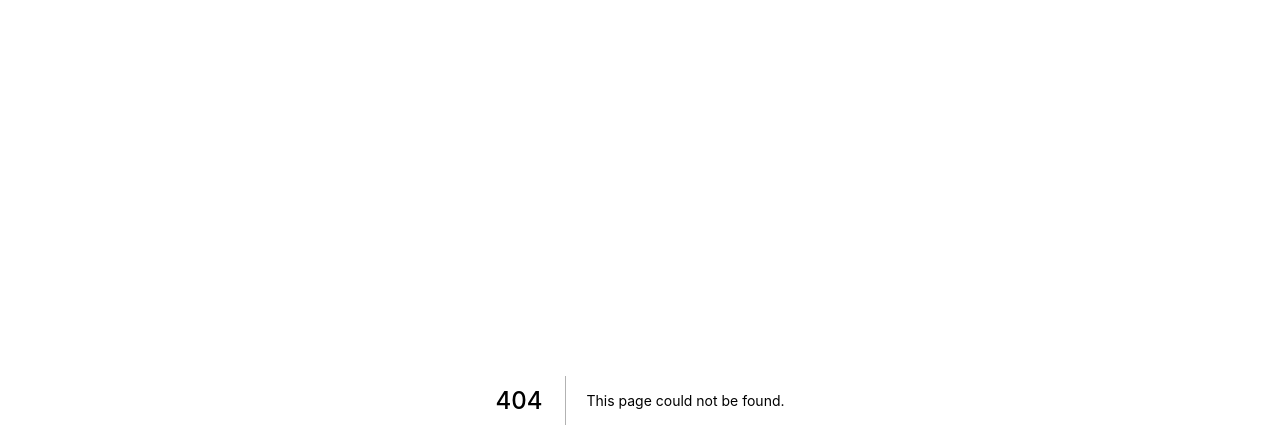
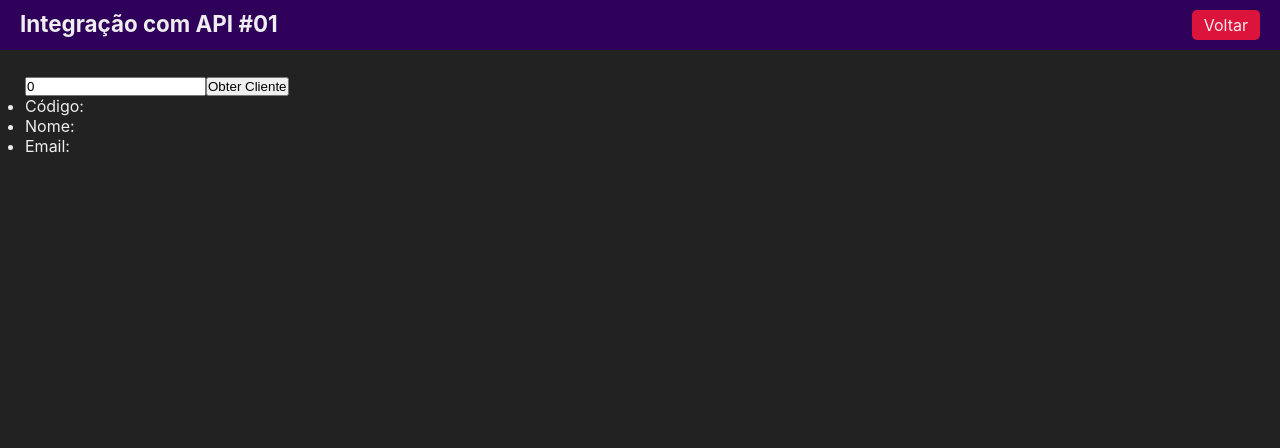
Before and after one commit to P4ul1t0s/fundamentos-next, a Next.js app: page /integracao_1 in a window 1280 px wide. Before the commit this address had no page. Shown: the top 448 px of the page. Built offline with nearby package versions, Linux system fonts and the light colour scheme.

Commit message:
Integração com API

```diff
--- a/src/pages/index.jsx
+++ b/src/pages/index.jsx
@@ -19,6 +19,7 @@
                 <Navegador texto="Navegação #01" destino="navegacao" cor="green"/>
                 <Navegador texto="Navegação #02" destino="cliente/sp-2/321" cor="blue"/>
                 <Navegador texto="Componente com Estado" destino="estado" cor="pink"/>
+                <Navegador texto="Integração com API #01" destino="integracao_1" cor="orange"/>
             </div>
         </main>
     )
--- /dev/null
+++ b/src/pages/integracao_1.jsx
@@ -0,0 +1,31 @@
+import { useState } from 'react'
+import Layout from '../components/Layout'
+
+export default function Integracao(){
+    const [cliente, setCliente] = useState({})
+    const [codigo, setCodigo] = useState(0)
+
+    async function obterCliente(){
+        const resp = await fetch(`http://localhost:3000/api/clientes/${codigo}`)
+        const dados = await resp.json()
+        setCliente(dados)
+
+        // fetch(`http://localhost:3000/api/clientes/${codigo}`)
+        // .then(resp => resp.json())
+        // .then(dados => setCliente(dados))
+    }
+
+    return(
+        <Layout titulo="Integração com API #01">
+            <div>
+                <input type="number" value={codigo} onChange={e => setCodigo(e.target.value)}/>
+                <button onClick={obterCliente}>Obter Cliente</button>
+            </div>
+            <ul>
+                <li>Código: {cliente.id}</li>
+                <li>Nome: {cliente.nome}</li>
+                <li>Email: {cliente.email}</li>
+            </ul>
+        </Layout>
+    )
+}
```
